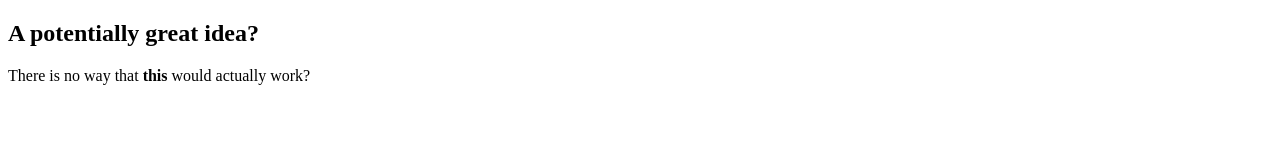
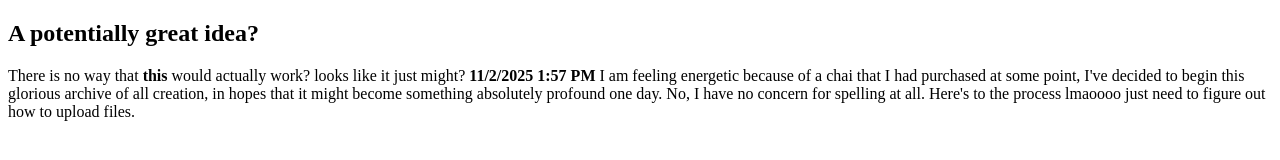
Before and after one commit to simplemender3/thearchive, a plain HTML site: page index.html in a window 1280 px wide. Drawn offline with Linux system fonts and the light colour scheme.

Commit message:
Update index.html

```diff
--- a/index.html
+++ b/index.html
@@ -9,5 +9,14 @@
         <h2>A potentially great idea?</h2>
 
         There is no way that <b>this</b> would actually work?
+
+        looks like it just might?
+
+        <b>11/2/2025 1:57 PM</b>
+        I am feeling energetic because of a chai that I had purchased at some point, I've decided to begin this glorious archive of all creation,
+        in hopes that it might become something absolutely profound one day. No, I have no concern for spelling at all. Here's to the process lmaoooo
+
+        just need to figure out how to upload files.
+
     </body>
 </html>
```
